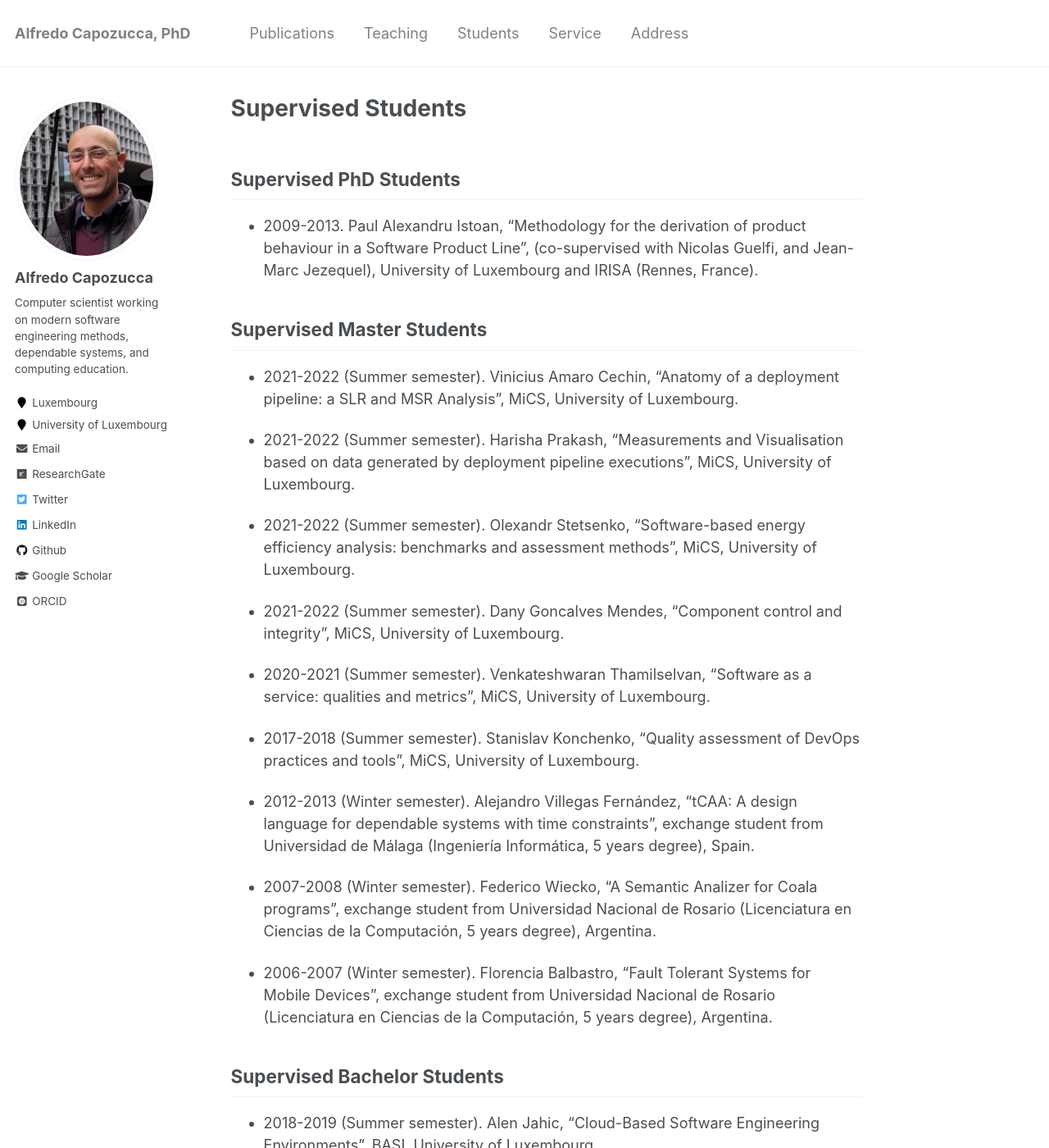
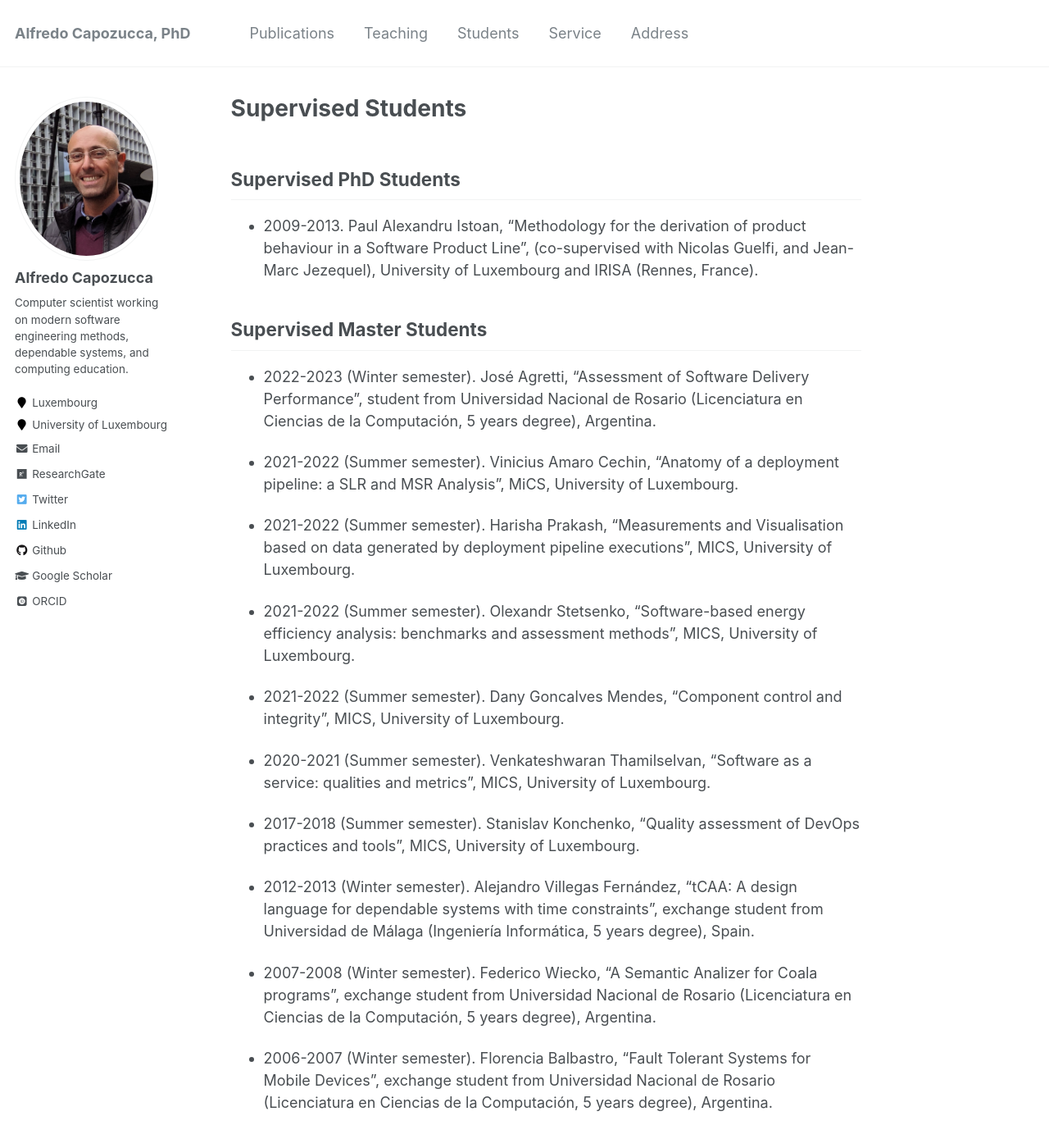
Before and after one commit to acapozucca/acapozucca.github.io, a Jekyll site: the page built from _pages/students.md, in a window 1280 px wide and 1400 px high. Shown: the whole window at 82% size. Built offline with Jekyll 4.4.1, drawn with Linux system fonts in a browser that asks for light colours; some web fonts are replaced.

Commit message:
Update info from 2023 - Winter term

```diff
--- a/_pages/students.md
+++ b/_pages/students.md
@@ -14,17 +14,19 @@ redirect_from:
 
 ##   Supervised Master Students
 
+* 2022-2023 (Winter semester). José Agretti, "Assessment of Software Delivery Performance", student from Universidad Nacional de Rosario (Licenciatura en Ciencias de la Computación, 5 years degree), Argentina.
+
 * 2021-2022 (Summer semester). Vinicius Amaro Cechin, "Anatomy of a deployment pipeline: a SLR and MSR Analysis", MiCS, University of Luxembourg.
 
-* 2021-2022 (Summer semester). Harisha Prakash, "Measurements and Visualisation based on data generated by deployment pipeline executions", MiCS, University of Luxembourg.
+* 2021-2022 (Summer semester). Harisha Prakash, "Measurements and Visualisation based on data generated by deployment pipeline executions", MICS, University of Luxembourg.
 
-* 2021-2022 (Summer semester). Olexandr Stetsenko, "Software-based energy efficiency analysis: benchmarks and assessment methods", MiCS, University of Luxembourg.
+* 2021-2022 (Summer semester). Olexandr Stetsenko, "Software-based energy efficiency analysis: benchmarks and assessment methods", MICS, University of Luxembourg.
 
-* 2021-2022 (Summer semester). Dany Goncalves Mendes, "Component control and integrity", MiCS, University of Luxembourg.
+* 2021-2022 (Summer semester). Dany Goncalves Mendes, "Component control and integrity", MICS, University of Luxembourg.
 
-* 2020-2021 (Summer semester). Venkateshwaran Thamilselvan, "Software as a service: qualities and metrics", MiCS, University of Luxembourg.
+* 2020-2021 (Summer semester). Venkateshwaran Thamilselvan, "Software as a service: qualities and metrics", MICS, University of Luxembourg.
 
-* 2017-2018 (Summer semester). Stanislav Konchenko, "Quality assessment of DevOps practices and tools", MiCS, University of Luxembourg.
+* 2017-2018 (Summer semester). Stanislav Konchenko, "Quality assessment of DevOps practices and tools", MICS, University of Luxembourg.
 
 * 2012-2013 (Winter semester). Alejandro Villegas Fernández, "tCAA: A design language for dependable systems with time constraints", exchange student from Universidad de Málaga (Ingeniería Informática, 5 years degree), Spain.
 
```
Also changed, not shown: _pages/publications.md (+1 -1 lines), _pages/teaching.md (+6 -3 lines).
